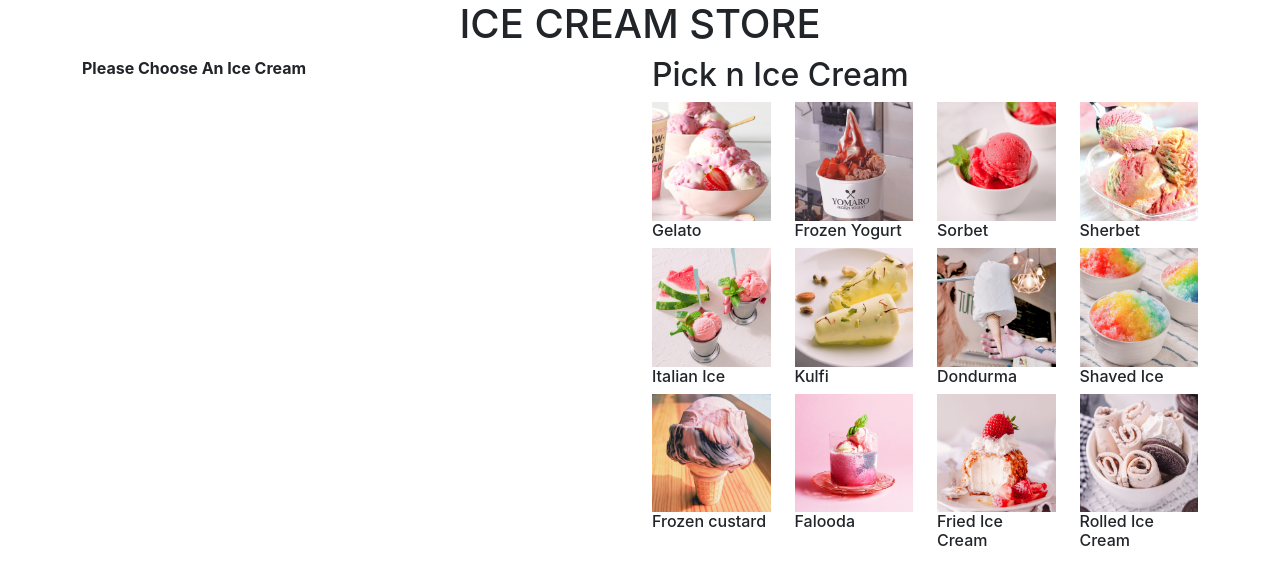
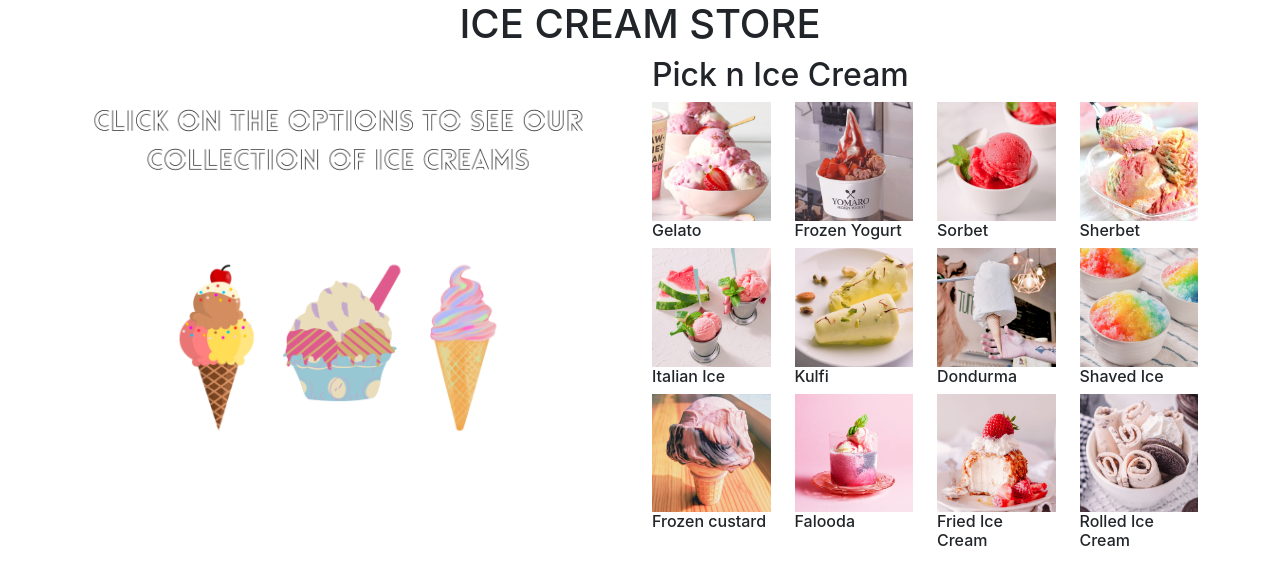
Before and after one commit to jxthetrash/iceCream, a React (Create React App) app: page / in a window 1280 px wide. Shown: the top 584 px of the page. Built offline with nearby package versions, Linux system fonts and the light colour scheme; the HTML template or start-up script is replaced by a standard one.

Commit message:
add placehoder

```diff
--- a/src/components/Picker.js
+++ b/src/components/Picker.js
@@ -25,7 +25,7 @@ const Picker = () => {
 
       <div className="row">
         <div className='col col-5'>
-          {!Number.isInteger(targetCupIndex) && <strong>Please Choose An Ice Cream</strong>}
+          {!Number.isInteger(targetCupIndex) && <img src="images/placeholder.png" id="placehoder" />}
 
           {Number.isInteger(targetCupIndex) && <CupDetails
             description={cupChoices[targetCupIndex].description}
--- a/src/index.css
+++ b/src/index.css
@@ -11,3 +11,11 @@ code {
   font-family: source-code-pro, Menlo, Monaco, Consolas, 'Courier New',
     monospace;
 }
+
+
+
+@media screen and (min-width: 600px) {
+  #placehoder{
+    width: 40vw;
+  }
+}
```
Also changed, not shown: public/images/placeholder.png (added).
